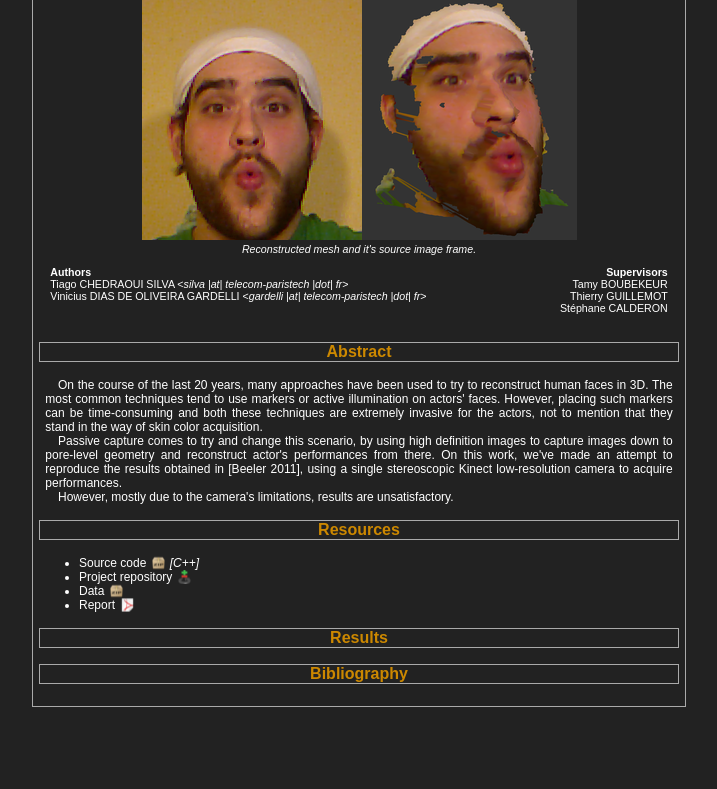
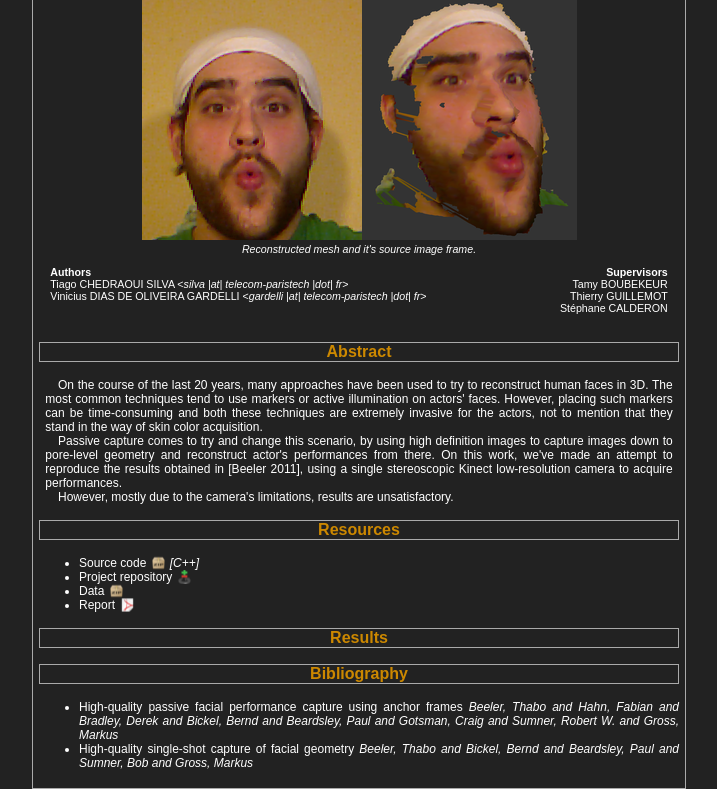
Before and after one commit to tiagochst/PIM2013, a plain HTML site: page site/index.html in a window 1280 px wide. Shown: the part 77-866 px from the top of the page, without its empty margins (281-998 px from the left). Before the commit the page ends 800 px from the top, so only its background shows below. Drawn offline with Linux system fonts and the light colour scheme.

Commit message:
link to bibliogaphy

```diff
--- a/site/index.html
+++ b/site/index.html
@@ -51,6 +51,15 @@
         </div>
         <div id="bibliography">
             <h3>Bibliography</h3>
+            <ul>
+                <li><a href="http://graphics.ethz.ch/publications/papers/paperBee11.php">
+                High-quality passive facial performance capture using
+                anchor frames</a> <i>Beeler, Thabo and Hahn, Fabian and Bradley, Derek and Bickel, Bernd and Beardsley, Paul and Gotsman, Craig and Sumner, Robert W. and Gross, Markus </i>
+
+                <li><a href="http://graphics.ethz.ch/publications/papers/paperBee10.php">
+                High-quality single-shot capture of facial geometry</a> <i>Beeler, Thabo and Bickel, Bernd and Beardsley, Paul and Sumner, Bob and Gross, Markus</i>
+            </ul>
+
         </div>
     </body>
 </html>
```
